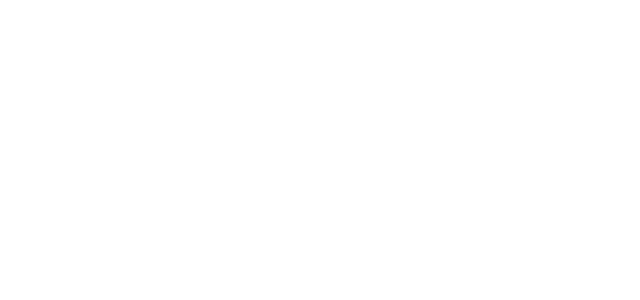
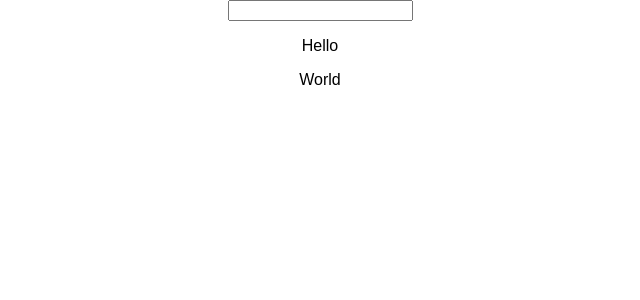
Before and after one commit to hoshikitsunoda/react-practice, a React (Create React App) app in the folder react-assignment-1/assignment-1/: page / in a window 1280 px wide. Shown: the top 300 px of the page, without its empty margins (320-960 px from the left). Built offline with nearby package versions, Linux system fonts and the light colour scheme.

Commit message:
Added input to UserInput and p tags to UserOutput.

```diff
--- a/react-assignment-1/assignment-1/src/App.js
+++ b/react-assignment-1/assignment-1/src/App.js
@@ -1,12 +1,14 @@
 import React, { Component } from 'react';
-import logo from './logo.svg';
 import './App.css';
+import UserInput from './UserInput/UserInput'
+import UserOutput from './UserOutput/UserOutput'
 
 class App extends Component {
   render() {
     return (
       <div className="App">
-
+        <UserInput />
+        <UserOutput />
       </div>
     );
   }
--- a/react-assignment-1/assignment-1/src/UserInput/UserInput.js
+++ b/react-assignment-1/assignment-1/src/UserInput/UserInput.js
@@ -1,5 +1,11 @@
 import React from 'react'
 
 const UserInput = () => {
+  return (
+    <div>
+      <input type="text"/>
+    </div>
+  )
+}
 
-}
+export default UserInput
--- a/react-assignment-1/assignment-1/src/UserOutput/UserOutput.js
+++ b/react-assignment-1/assignment-1/src/UserOutput/UserOutput.js
@@ -1,5 +1,12 @@
 import React from 'react'
 
 const UserOutput = () => {
+  return (
+    <div>
+      <p>Hello</p>
+      <p>World</p>
+    </div>
+  )
+}
 
-}
+export default UserOutput
```
